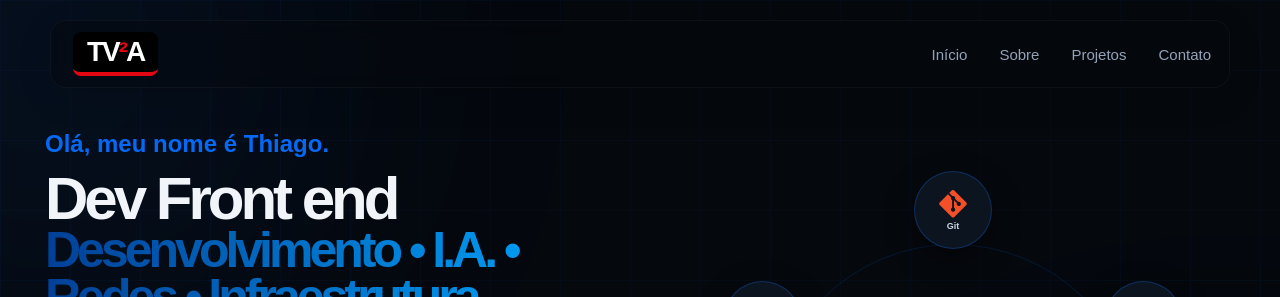
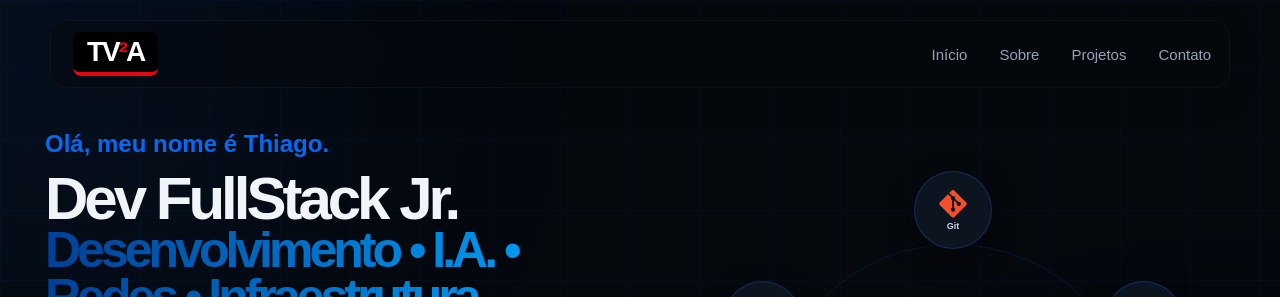
Before and after one commit to vinicius82thiago/Portfolio, a website built with Vite: page index.html in a window 1280 px wide. Shown: the top 297 px of the page. Built offline with nearby package versions, Linux system fonts and the light colour scheme.

Commit message:
title update

```diff
--- a/index.html
+++ b/index.html
@@ -31,7 +31,7 @@
 <p class="hero-small">Olá, meu nome é Thiago.</p>
 
 <h1>
-Dev Front end
+Dev FullStack Jr.
 <span> Desenvolvimento • I.A. • Redes • Infraestrutura  </span>
 </h1>
 
```
